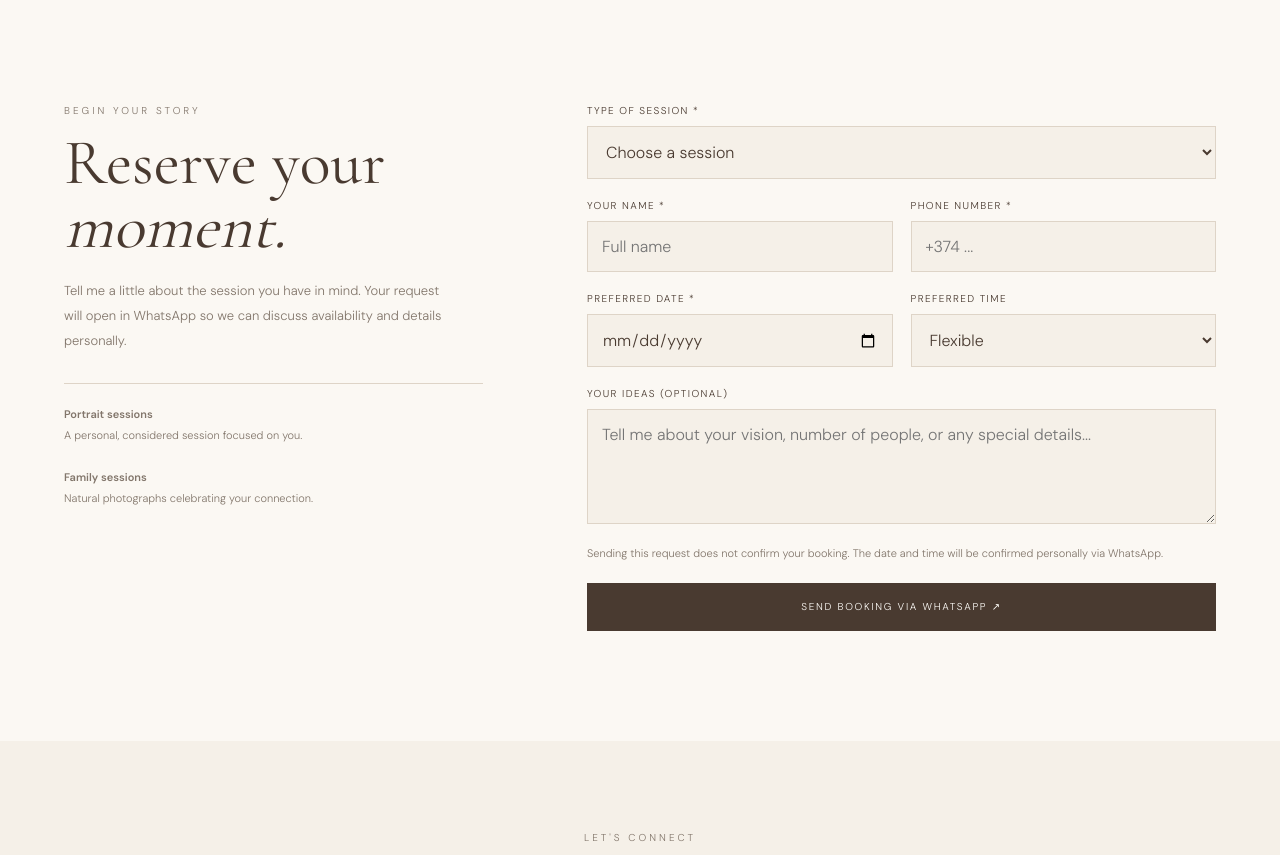
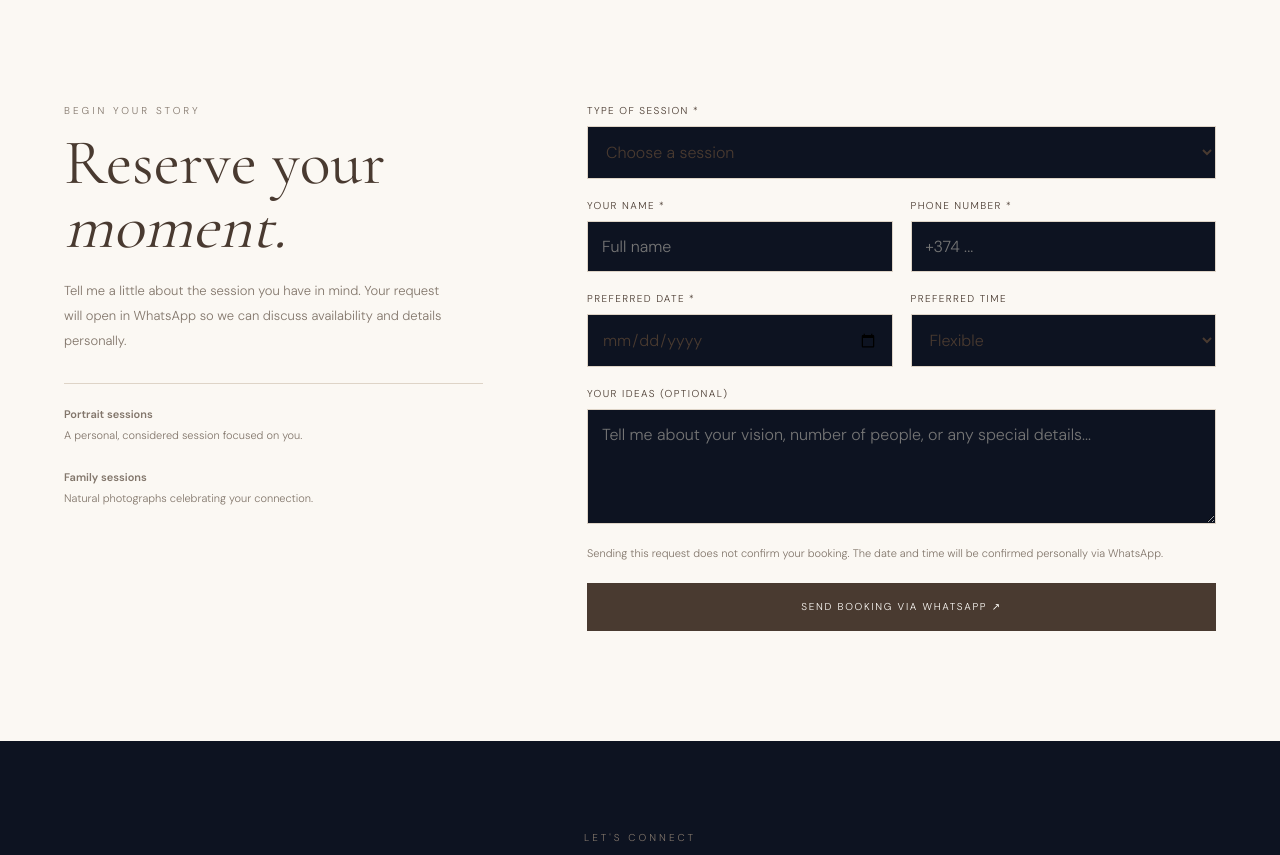
Before and after one commit to annaghuk/annaghukproject, a plain HTML site: page index.html in a window 1280 px wide. Shown: the part 4940-5795 px from the top of the page. Drawn offline with nearby package versions, Linux system fonts and the light colour scheme.

Commit message:
Change cream color variable in CSS

```diff
--- a/index.html
+++ b/index.html
@@ -14,7 +14,7 @@
 
 <style>
 :root {
-  --cream: #f5f0e8;
+  --cream: #0d1321;
   --paper: #fbf8f3;
   --brown: #493a30;
   --muted: #82766b;
```
